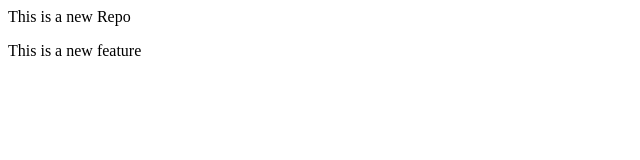
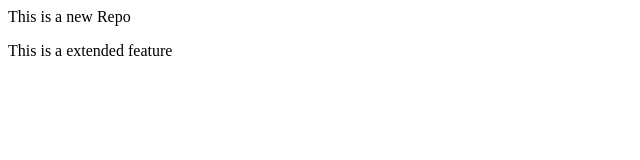
Before and after one commit to yuv400/localRepo, a plain HTML site: page index.html in a window 1280 px wide. Shown: the full height of the page, 0-640 px from the left. Drawn offline with Linux system fonts and the light colour scheme.

Commit message:
Add a extended feature on feature1

```diff
--- a/index.html
+++ b/index.html
@@ -1,2 +1,2 @@
 <p>This is a new Repo</p>
-<p>This is a new feature</p>
+<p>This is a extended feature</p>
```
Also changed, not shown: 1 other file.
